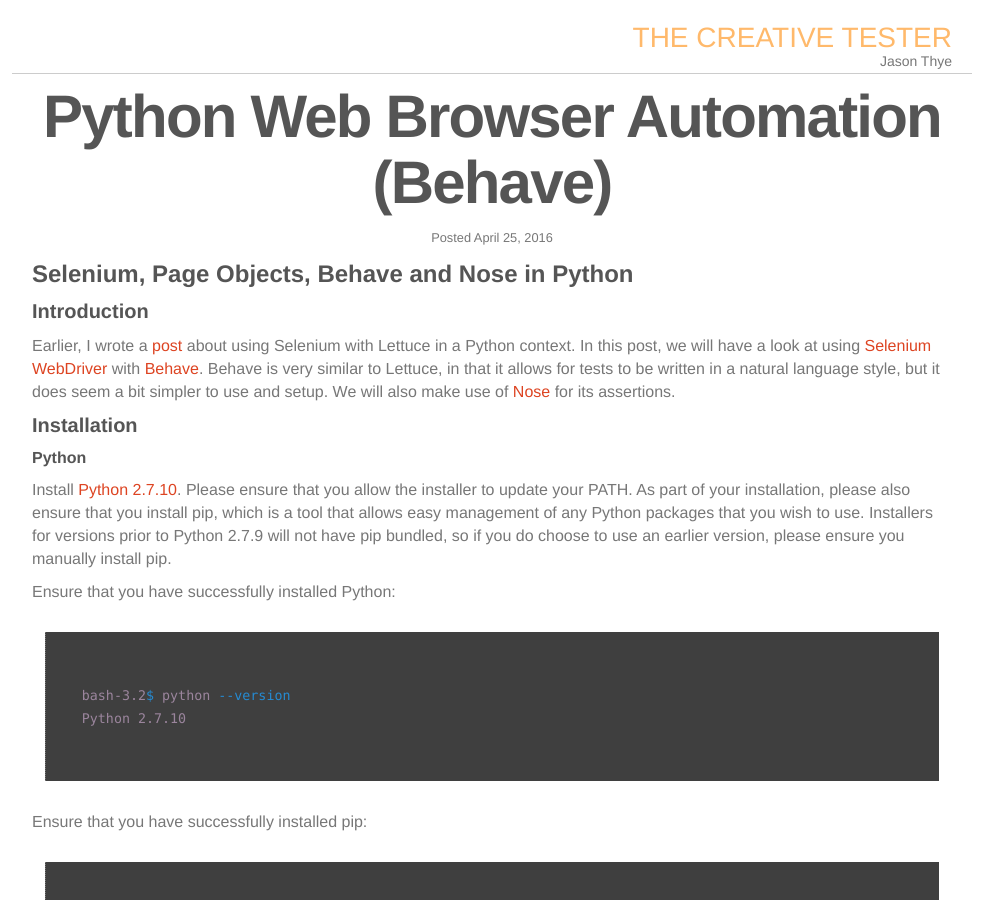
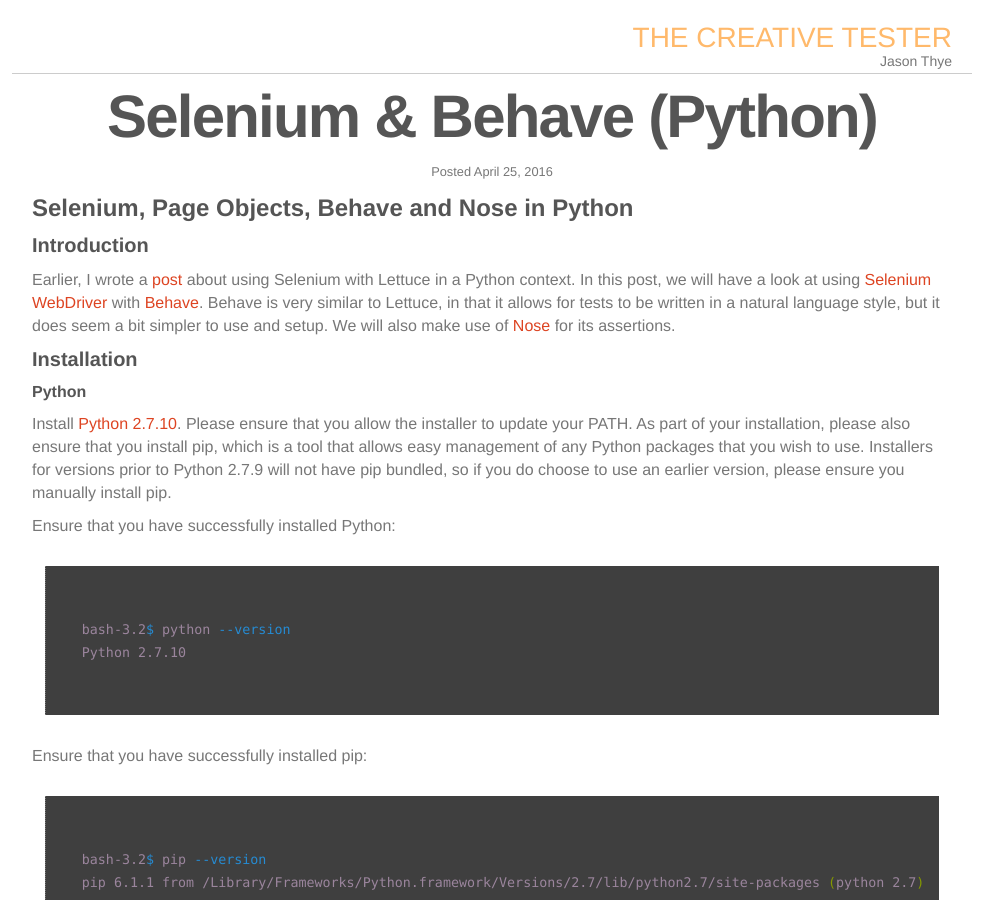
Before and after one commit to the-creative-tester/blog, a Jekyll site: the page built from _posts/2016-04-25-Python-Web-Browser-Automation-Behave.md, in a window 1280 px wide and 900 px high. Shown: the whole window, without its empty margins (148-1131 px from the left). Built offline with Jekyll 4.4.1, drawn with Linux system fonts in a browser that asks for light colours; nearby versions of some CDN libraries.

Commit message:
update blog

```diff
--- a/_posts/2016-04-25-Python-Web-Browser-Automation.md
+++ b/_posts/2016-04-25-Python-Web-Browser-Automation-Behave.md
@@ -1,6 +1,6 @@
 ---
 layout: post
-title: Python Web Browser Automation (Behave)
+title: Selenium & Behave (Python)
 desc: Selenium, Page Objects, Behave and Nose
 proj-num: 08
 colour:
```
Also changed, not shown: _posts/2015-11-10-Python-Web-Browser-Automation-Lettuce.md (renamed from _posts/2015-11-10-Python-Web-Browser-Automation.md).
